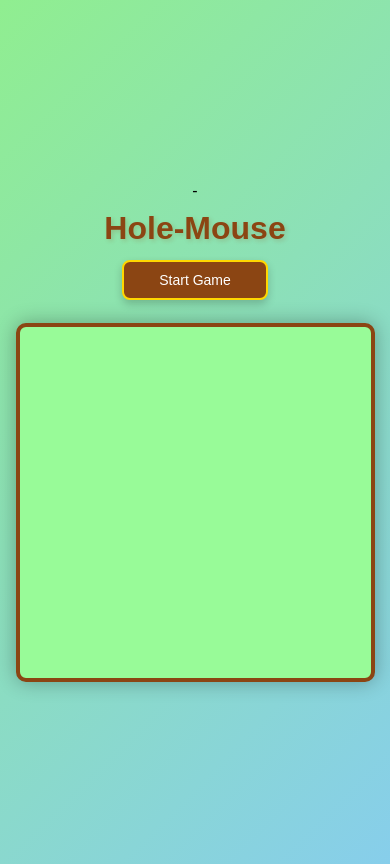
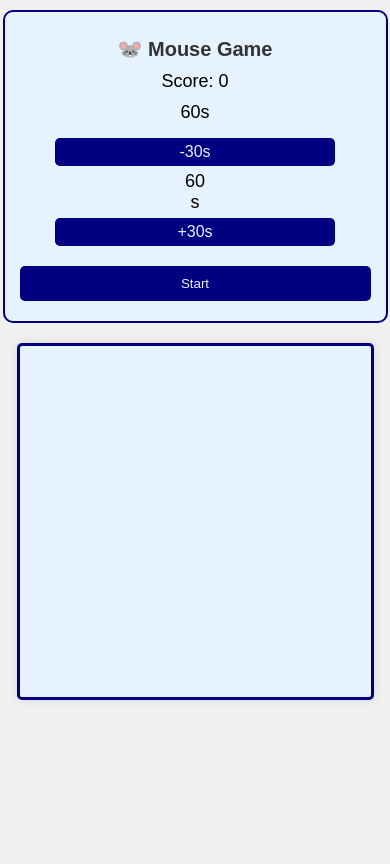
Before and after one commit to Amit-develober/hole, a plain HTML site: page index.html in a window 390 px wide. Drawn offline with Linux system fonts and the light colour scheme.

Commit message:
Add files via upload

```diff
--- a/index.html
+++ b/index.html
@@ -1,19 +1,23 @@
--
 <!DOCTYPE html>
 <html lang="en">
 <head>
     <meta charset="UTF-8">
-    <meta name="viewport" content="width=device-width, initial-scale=1.0">
+    <meta name="viewport" content="width=device-width, initial-scale=1.0, maximum-scale=1.0, user-scalable=no">
     <title>Hole-Mouse</title>
     <link rel="stylesheet" href="styles.css">
 </head>
 <body>
     <div id="menu">
-        <h1>Hole-Mouse</h1>
-        <div id="score" class="hidden">HighScore: <span id="scoreValue">0</span></div>
-        <button id="startButton">Start Game</button>
-        <button id="restartButton" class="hidden">Restart</button>
-        <div id="timer" class="hidden">Time: 60s</div>
+        <h1>🐭 Mouse Game</h1>
+        <div id="score">Score: <span id="scoreValue">0</span></div>
+        <div id="timer"><span id="timeValue">60</span>s</div>
+        <div class="time-controls">
+            <button id="decreaseTime">-30s</button>
+            <span id="selectedTime">60</span>s
+            <button id="increaseTime">+30s</button>
+        </div>
+        <button id="startButton">Start</button>
+        <button id="restartButton" class="hidden">Retry</button>
     </div>
     <canvas id="gameCanvas" width="600" height="600"></canvas>
     <script src="script.js"></script>
--- a/script.js
+++ b/script.js
@@ -4,10 +4,17 @@ const startButton = document.getElementById('startButton');
 const restartButton = document.getElementById('restartButton');
 const menu = document.getElementById('menu');
 const timerDisplay = document.getElementById('timer');
+const timeValue = document.getElementById('timeValue');
 
-const COLORS = ['rgb(0, 0, 255)', 'rgb(139, 69, 19)', 'rgb(0, 128, 0)'];
-const HOLE_RADIUS = 50;
-const MOUSE_RADIUS = 40;
+const decreaseTimeBtn = document.getElementById('decreaseTime');
+const increaseTimeBtn = document.getElementById('increaseTime');
+const selectedTimeSpan = document.getElementById('selectedTime');
+
+const COLORS = ['#1E90FF', '#228B22', '#8B4513']; // Updated to vibrant blue, forest green, and saddle brown
+let HOLE_RADIUS = 50;
+let MOUSE_RADIUS = 40;
+const MOBILE_HOLE_RADIUS = 30;
+const MOBILE_MOUSE_RADIUS = 25;
 const TARGET_SCORES = [10, 15, 20, 25, 30];
 const LEVEL_CONFIG = [
     { holes: 9, spawnInterval: 1500, hideInterval: 1000 },
@@ -27,6 +34,24 @@ let mice = [];
 let spawnTimer;
 let timeLeft = 60;
 let timerInterval;
+
+let mouseSpeed = 2; // fixed speed
+let initialGameTime = 60;
+
+function initCanvas() {
+    if (window.innerWidth < 768) {
+        const maxWidth = Math.min(window.innerWidth - 20, 400);
+        canvas.width = maxWidth;
+        canvas.height = maxWidth;
+        HOLE_RADIUS = MOBILE_HOLE_RADIUS;
+        MOUSE_RADIUS = MOBILE_MOUSE_RADIUS;
+    } else {
+        canvas.width = 600;
+        canvas.height = 600;
+        HOLE_RADIUS = 50;
+        MOUSE_RADIUS = 40;
+    }
+}
 
 function initHoles() {
     holes = [];
@@ -99,7 +124,21 @@ function draw() {
     if (gameRunning) requestAnimationFrame(draw);
 }
 
+function updateSelectedTime(change) {
+    initialGameTime = Math.max(30, Math.min(120, initialGameTime + change));
+    selectedTimeSpan.textContent = initialGameTime;
+    timeValue.textContent = initialGameTime;
+
+    // Update button states
+    decreaseTimeBtn.disabled = initialGameTime <= 30;
+    increaseTimeBtn.disabled = initialGameTime >= 120;
+}
+
+decreaseTimeBtn.addEventListener('click', () => updateSelectedTime(-30));
+increaseTimeBtn.addEventListener('click', () => updateSelectedTime(30));
+
 function startGame() {
+    initCanvas();
     score = 0;
     scoreElement.textContent = score;
     scoreDisplay.classList.remove('hidden');
@@ -111,7 +150,7 @@ function startGame() {
     level = 1;
     gameRunning = true;
     mice = [];
-    timeLeft = 60;
+    timeLeft = initialGameTime;
     initHoles();
     spawnTimer = setInterval(spawnMouse, LEVEL_CONFIG[0].spawnInterval);
     timerInterval = setInterval(updateTimer, 1000);
@@ -120,7 +159,7 @@ function startGame() {
 
 function updateTimer() {
     timeLeft--;
-    timerDisplay.textContent = `Time: ${timeLeft}s`;
+    timeValue.textContent = timeLeft;
     if (timeLeft <= 0) {
         gameOver();
     }
@@ -131,7 +170,7 @@ function resetGame() {
     clearInterval(timerInterval);
     gameRunning = false;
     mice = [];
-    timeLeft = 60;
+    timeLeft = initialGameTime;
     timerDisplay.textContent = `Time: ${timeLeft}s`;
     startButton.classList.remove('hidden');
     startButton.disabled = false;
@@ -173,6 +212,14 @@ function showWinScreen() {
     menu.classList.remove('hidden');
 }
 
+function updateScore() {
+    scoreElement.textContent = score;
+    scoreElement.style.transform = 'scale(1.2)';
+    setTimeout(() => {
+        scoreElement.style.transform = 'scale(1)';
+    }, 200);
+}
+
 canvas.addEventListener('click', (e) => {
     if (!gameRunning) return;
     const rect = canvas.getBoundingClientRect();
@@ -183,10 +230,44 @@ canvas.addEventListener('click', (e) => {
         const dist = Math.sqrt((clickX - mouse.x) ** 2 + (clickY - mouse.y) ** 2);
         if (dist < MOUSE_RADIUS) {
             score++;
-            scoreElement.textContent = score;
+            updateScore();
             if (score >= TARGET_SCORES[level - 1]) {
                 if (level < 5) {
                     level++;
+                    score = 0; // Reset score when advancing to next level
+                    updateScore(); // Update the score display
+                    clearInterval(spawnTimer);
+                    initHoles();
+                    spawnTimer = setInterval(spawnMouse, LEVEL_CONFIG[level - 1].spawnInterval);
+                } else {
+                    showWinScreen();
+                }
+            }
+            return false;
+        }
+        return true;
+    });
+});
+
+canvas.addEventListener('touchstart', (e) => {
+    e.preventDefault();
+    if (!gameRunning) return;
+
+    const rect = canvas.getBoundingClientRect();
+    const touch = e.touches[0];
+    const touchX = touch.clientX - rect.left;
+    const touchY = touch.clientY - rect.top;
+
+    mice = mice.filter(mouse => {
+        const dist = Math.sqrt((touchX - mouse.x) ** 2 + (touchY - mouse.y) ** 2);
+        if (dist < MOUSE_RADIUS) {
+            score++;
+            updateScore();
+            if (score >= TARGET_SCORES[level - 1]) {
+                if (level < 5) {
+                    level++;
+                    score = 0;
+                    updateScore();
                     clearInterval(spawnTimer);
                     initHoles();
                     spawnTimer = setInterval(spawnMouse, LEVEL_CONFIG[level - 1].spawnInterval);
@@ -202,3 +283,15 @@ canvas.addEventListener('click', (e) => {
 
 startButton.addEventListener('click', startGame);
 restartButton.addEventListener('click', resetGame);
+
+window.addEventListener('resize', () => {
+    if (gameRunning) {
+        initCanvas();
+        initHoles();
+    }
+});
+
+// Initialize the game time controls
+updateSelectedTime(0); // This will set up initial button states
+decreaseTimeBtn.addEventListener('click', () => updateSelectedTime(-30));
+increaseTimeBtn.addEventListener('click', () => updateSelectedTime(30));
--- a/styles.css
+++ b/styles.css
@@ -3,141 +3,150 @@ body {
     display: flex;
     flex-direction: column;
     align-items: center;
-    justify-content: center;
-    height: 100vh;
-    background: linear-gradient(135deg, #90EE90, #87CEEB);
+    background: #f0f0f0;
     font-family: Arial, sans-serif;
-}
-
-#gameCanvas {
-    border: 4px solid #8B4513;
-    background-color: #98FB98;
-    box-shadow: 0 0 20px rgba(0, 0, 0, 0.3);
-    border-radius: 10px;
 }
 
 #menu {
     text-align: center;
+    margin: 20px;
+    border: 2px solid #333;
+    padding: 20px;
+    border-radius: 10px;
     margin-bottom: 20px;
-    border-radius: 15px;
+    background-color: #f5f5f5;
 }
 
-#menu h1 {
-    color: #8B4513;
-    text-shadow: 2px 2px 4px rgba(139, 69, 19, 0.2);
-    font-size: 48px;
+h1 {
+    font-size: 24px;
+    margin: 10px 0;
+    color: #333;
 }
 
 button {
-    padding: 12px 24px;
-    font-size: 16px;
+    background: #4CAF50;
+    color: white;
+    border: none;
+    padding: 10px 20px;
+    border-radius: 5px;
+    cursor: pointer;
     margin: 5px;
-    background-color: #8B4513;
-    color: white;
-    border: 2px solid #FFD700;
-    border-radius: 8px;
-    cursor: pointer;
-    transition: background-color 0.3s;
-    box-shadow: 0 4px 8px rgba(0, 0, 0, 0.2);
 }
 
-button:disabled {
-    background-color: #A89888;
-    border: 2px solid #D3D3D3;
-    cursor: not-allowed;
+button:hover {
+    background: #45a049;
 }
 
-button:hover:not(:disabled) {
-    background-color: #A0522D;
-    transform: scale(1.05);
+#score, #timer {
+    font-size: 18px;
+    margin: 10px 0;
 }
 
 .hidden {
     display: none;
 }
 
-#timer {
-    font-size: 24px;
-    color: #8B4513;
+#gameCanvas {
+    background: #e6f3ff;  /* light blue background */
+    border-radius: 5px;
     margin-top: 10px;
-    font-weight: bold;
-    border-radius: 6px;
+    box-shadow: 0 0 10px rgba(0,0,0,0.1);
+    border: 3px solid #000080;  /* navy blue border */
 }
 
-#score {
-    font-size: 24px;
-    margin: 10px 0;
-    border-radius: 6px;
+.instructions {
+    margin: 15px 0;
+    color: #000080;  /* navy blue text */
 }
 
-#difficulty-select {
-    margin: 15px 0;
+.time-controls {
+    margin: 10px 0;
+    font-size: 18px;
 }
 
-.difficulty-btn {
-    padding: 8px 16px;
-    font-size: 14px;
-    margin: 0 5px;
-    background-color: #A89888;
-    border: 2px solid #D3D3D3;
+.time-controls button {
+    padding: 5px 10px;
+    margin: 0 10px;
+    font-size: 16px;
+    background: #000080;  /* navy blue background */
+    color: #e6f3ff;  /* light blue text */
 }
 
-.difficulty-btn.selected {
-    background-color: #8B4513;
-    border: 2px solid #FFD700;
+button:disabled {
+    background: #cccccc;
+    cursor: not-allowed;
 }
 
+/* Media Queries for Responsive Design */
 @media screen and (max-width: 768px) {
-    body {
-        padding: 10px;
+    #menu {
+        width: 90%;
+        padding: 15px;
+        margin: 10px;
     }
 
     #gameCanvas {
-        width: 90vw;
+        width: 90%;
         max-width: 400px;
-        height: auto;
-    }
-
-    #menu h1 {
-        font-size: 32px;
-        margin: 10px 0;
     }
 
     button {
-        padding: 10px 20px;
-        font-size: 14px;
-        margin: 3px;
-        width: 80%;
-        max-width: 250px;
+        width: 100%;
+        margin: 5px 0;
     }
 
-    #timer, #score {
-        font-size: 20px;
+    .time-controls {
+        display: flex;
+        flex-direction: column;
+        align-items: center;
     }
 
-    .difficulty-btn {
-        padding: 6px 12px;
-        font-size: 12px;
-        margin: 3px;
-        width: auto;
+    .time-controls button {
+        width: 80%;
+        margin: 5px 0;
     }
 
-    #difficulty-select {
-        display: flex;
-        flex-wrap: wrap;
-        justify-content: center;
-        gap: 5px;
-        margin: 10px 0;
+    h1 {
+        font-size: 20px;
     }
 }
 
-@media screen and (max-height: 600px) {
-    body {
-        height: auto;
-        min-height: 100vh;
+@media screen and (min-width: 769px) {
+    #menu {
+        width: 60%;
+        max-width: 600px;
     }
 
-    #menu {
-        margin-bottom: 10px;
+    #gameCanvas {
+        width: auto;
+        max-width: 800px;
+    }
+
+    .time-controls {
+        display: flex;
+        justify-content: center;
+        gap: 20px;
     }
 }
+
+/* Theme enhancements */
+:root {
+    --navy-blue: #000080;
+    --light-blue: #e6f3ff;
+}
+
+#menu {
+    background-color: var(--light-blue);
+    border-color: var(--navy-blue);
+}
+
+button {
+    background: var(--navy-blue);
+    color: var(--light-blue);
+    transition: transform 0.2s;
+}
+
+button:hover {
+    background: #000099;
+    transform: scale(1.05);
+}
```
